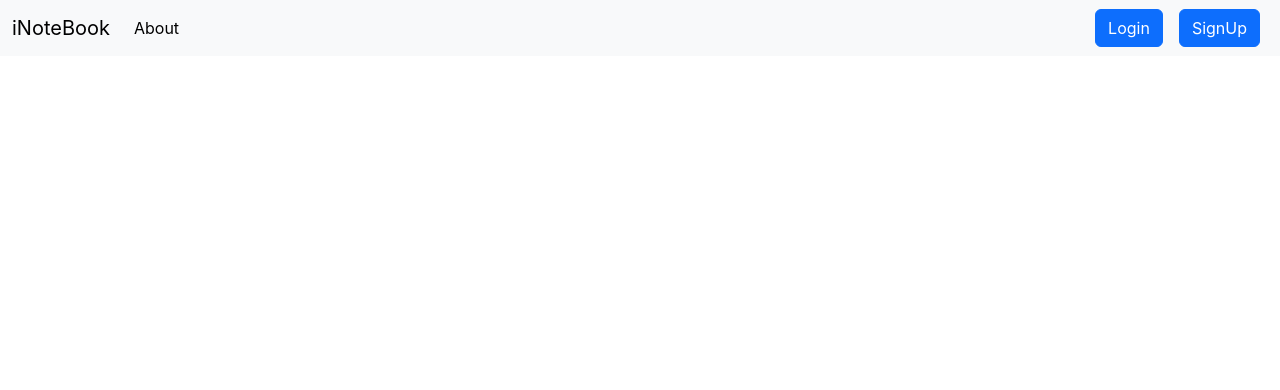
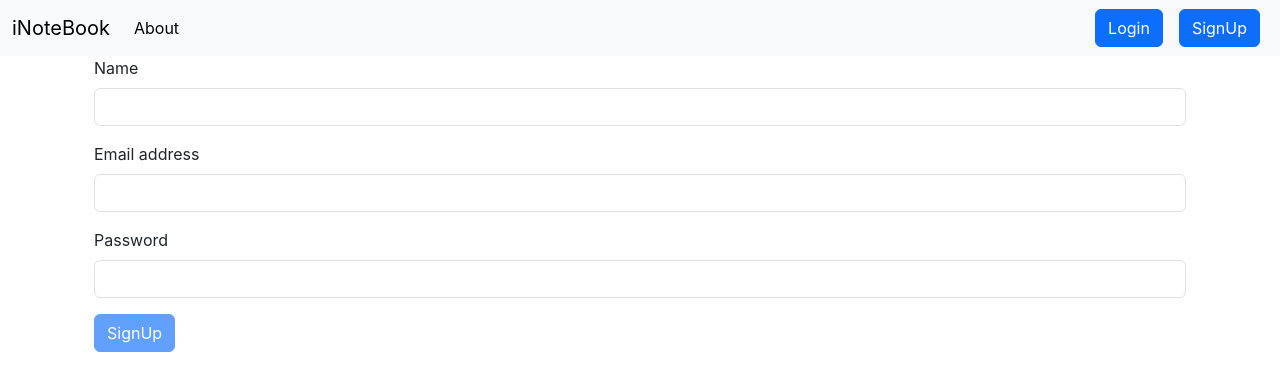
Before and after one commit to avmaurya07/iNoteBook, a React (Create React App) app: page /signup in a window 1280 px wide. Shown: the top 390 px of the page. Built offline with nearby package versions, Linux system fonts and the light colour scheme; no server answers.

Commit message:
login and signup working very good

```diff
--- a/src/App.js
+++ b/src/App.js
@@ -1,14 +1,23 @@
 import "./App.css";
+// import React, { useContext, useEffect} from "react";
 import { BrowserRouter as Router, Route, Routes } from "react-router-dom";
 import Navbar from "./components/navbar";
 import Home from "./components/home";
 import About from "./components/about";
 import NotFound from "./components/notfound.js";
 import NoteState from "./contex/notes/notestate.js";
-import Alert from "./components/alert.js";
+// import Alert from "./components/alert.js";
 import Login from "./components/Login.js";
+import Signup from "./components/Signup.js";
+// import NoteContext from "./contex/notes/notecontext";
 
 function App() {
+  // const context = useContext(NoteContext);
+  // const {getNotesApi,getUserApi } = context;
+  // useEffect(() => {
+  //     getNotesApi();
+  //     getUserApi();
+  // }, []);
   return (
     <>
       <NoteState>
@@ -20,6 +29,7 @@ function App() {
               <Route exact path="/" element={<Home />} />
               <Route exact path="/about" element={<About />} />
               <Route exact path="/login" element={<Login />} />
+              <Route exact path="/signup" element={<Signup/> } />
               <Route path="/notfound" element={<NotFound />} />
             </Routes>
           </Router>
--- a/src/components/Login.js
+++ b/src/components/Login.js
@@ -1,26 +1,19 @@
-import React, { useState, useEffect, useContext } from "react";
+import React, { useState, useContext, useRef } from "react";
 import { useNavigate } from "react-router-dom";
 import NoteContext from "../contex/notes/notecontext";
 
 const Login = () => {
+  const ref = useRef(null);
   const context = useContext(NoteContext);
-  const { User } = context;
+  const { getUserApi } = context;
   const [ldata, setLdata] = useState({ email: "", pass: "" });
   let navigate = useNavigate();
   const onChange = (e) => {
     setLdata({ ...ldata, [e.target.name]: e.target.value });
   };
-
-
-
-  useEffect(() => {
-    if (User.name) {
-      navigate("/");
-    }
-
-  });
-
-
+  const onSignUp = () => {
+    ref.current.click();
+  };
   const handleSubmit = async (e) => {
     e.preventDefault();
     const response = await fetch("http://localhost:5000/api/auth/login", {
@@ -31,21 +24,22 @@ const Login = () => {
       body: JSON.stringify({ email: ldata.email, password: ldata.pass }),
     });
     const json = await response.json();
+    getUserApi();
     setLdata({ email: "", pass: "" });
     if (json.success) {
       //save the token on local storage and redirect
       localStorage.setItem("token", json.authtoken);
-      console.log(json.authtoken);
       navigate("/");
     } else {
       alert(json.msg);
     }
   };
   return (
+    <>
       <div className="container">
         <form onSubmit={handleSubmit}>
           <div className="mb-3">
-          <label htmlFor="exampleInputEmail1" className="form-label">
+            <label html htmlFor="exampleInputEmail1" className="form-label">
               Email address
             </label>
             <input
@@ -58,7 +52,7 @@ const Login = () => {
             />
           </div>
           <div className="mb-3">
-          <label htmlFor="exampleInputPassword1" className="form-label">
+            <label html htmlFor="exampleInputPassword1" className="form-label">
               Password
             </label>
             <input
@@ -70,15 +64,66 @@ const Login = () => {
               value={ldata.pass}
             />
           </div>
-        <button type="submit" className="btn btn-primary">
+          <button
+            type="submit"
+            className="btn btn-primary"
+            disabled={ldata.email.length < 5 || ldata.pass.length < 5}
+          >
             Login
           </button>
-        <a className="btn btn-primary mx-3" href="/" role="button">
-          SignUp
-        </a>
         </form>
+        <div class="form-check">
+          {/* <input className="form-check-input" type="checkbox" value="" id="flexCheckDefault"/>
+  <label className="form-check-label" htmlFor="flexCheckDefault">
+    Default checkbox
+  </label> */}
         </div>
+      </div>
+
+      {/* <button
+        type="button"
+        className="btn btn-primary"
+        data-bs-toggle="modal"
+        data-bs-target="#exampleModal"
+      >SignUp</button>
+       */}
+      {/* <div
+        className="modal fade"
+        id="exampleModal"
+        tabIndex="-1"
+        aria-labelledby="exampleModalLabel"
+        aria-hidden="true"
+      >
+        <div className="modal-dialog">
+          <div className="modal-content">
+            <div className="modal-header">
+              <h1 className="modal-title fs-5" id="exampleModalLabel" ref={ref}>
+                Register Yourself
+              </h1>
+              <button
+                type="button"
+                className="btn-close"
+                data-bs-dismiss="modal"
+                aria-label="Close"
+              ></button>
+            </div>
+            <div className="modal-body">...</div>
+            <div className="modal-footer">
+              <button
+                type="button"
+                className="btn btn-secondary"
+                data-bs-dismiss="modal"
+              >
+                Close
+              </button>
+              <button type="button" className="btn btn-primary">
+                Save changes
+              </button>
+            </div>
+          </div>
+        </div> */}
+      {/* </div> */}
+    </>
   );
 };
-
 export default Login;
--- /dev/null
+++ b/src/components/Signup.js
@@ -0,0 +1,107 @@
+import React,{useState,useContext} from 'react';
+import { useNavigate } from "react-router-dom";
+import NoteContext from "../contex/notes/notecontext";
+
+const Signup = () => {
+    const context = useContext(NoteContext);
+    const { getUserApi } = context;
+    let navigate = useNavigate();
+    const [sdata, setSdata] = useState({ name:"",email: "", pass: "" });
+    const handleSubmit = async (e) => {
+    e.preventDefault();
+    const response = await fetch("http://localhost:5000/api/auth/createuser", {
+      method: "post",
+      headers: {
+        "Content-Type": "application/json",
+      },
+      body: JSON.stringify({ name: sdata.name,email: sdata.email, password: sdata.pass }),
+    });
+    const json = await response.json();
+    getUserApi();
+    setSdata({name:"", email: "", pass: "" });
+    if (json.success) {
+      //save the token on local storage and redirect
+      localStorage.setItem("token", json.authtoken);
+      navigate("/");
+    } else {
+      alert(json.msg);
+    }
+  };
+
+  const onChange = (e) => {
+    setSdata({ ...sdata, [e.target.name]: e.target.value });
+  };
+
+
+  return (
+    <>
+      <div className="container">
+        <form
+        onSubmit={handleSubmit}
+        >
+          <div className="mb-3">
+            <label html htmlFor="exampleInputEmail1" className="form-label">
+              Name
+            </label>
+            <input
+              type="text"
+              className="form-control"
+              id="name"
+              name="name"
+              onChange={onChange}
+              value={sdata.name}
+            />
+          </div>
+          <div className="mb-3">
+            <label html htmlFor="exampleInputEmail1" className="form-label">
+              Email address
+            </label>
+            <input
+              type="email"
+              className="form-control"
+              id="email"
+              name="email"
+              onChange={onChange}
+              value={sdata.email}
+            />
+          </div>
+          <div className="mb-3">
+            <label html htmlFor="exampleInputPassword1" className="form-label">
+              Password
+            </label>
+            <input
+              type="password"
+              className="form-control"
+              id="pass"
+              name="pass"
+              onChange={onChange}
+              value={sdata.pass}
+            />
+          </div>
+          {/* <div className="mb-3">
+            <label html htmlFor="exampleInputPassword1" className="form-label">
+             Confirm Password
+            </label>
+            <input
+              type="password"
+              className="form-control"
+              id="cpass"
+              name="cpass"
+              onChange={onChange}
+              value={sdata.pass}
+            />
+          </div> */}
+          <button
+            type="submit"
+            className="btn btn-primary"
+            disabled={sdata.email.length < 5 || sdata.pass.length < 5 || sdata.name.length<3}
+          >
+            SignUp
+          </button>
+        </form>
+      </div>
+    </>
+  )
+}
+
+export default Signup
--- a/src/components/home.js
+++ b/src/components/home.js
@@ -6,14 +6,11 @@ import { useNavigate } from "react-router-dom";
 const Home = () => {
   let navigate = useNavigate();
   const context = useContext(NoteContext);
-  const { User ,getUserApi} = context;
-  useEffect(() => {
-    // eslint-disable-next-line
-    async function imp(){await getUserApi();
-    if (!User.name) {
-      navigate("/login");}
-    }
-  });
+  const { User} = context;
+  // useEffect(() => {
+  //   if (!User.name) {
+  //     navigate("/login");}
+  // },[]);
   return (
     <>
       <NoteComp />
--- a/src/components/navbar.js
+++ b/src/components/navbar.js
@@ -1,25 +1,31 @@
-import React, {useContext, useEffect} from "react";
+import React, { useContext, useEffect } from "react";
 import NoteContext from "../contex/notes/notecontext";
+import { useNavigate } from "react-router-dom";
 
 const Navbar = () => {
   const context = useContext(NoteContext);
-  const {User,getUserApi} = context;
-
-
-  useEffect(() => {
-    getUserApi();
-  });
-
+  const { User, getUserApi } = context;
+  // let navigate = useNavigate();
+  // const autoLogin = async () => {
+  //   await getUserApi;
+  //   if (User.name) {
+  //     // navigate("/");
+  //   }
+  // };
 
   return (
     <nav className="navbar navbar-expand-lg bg-body-tertiary">
       <div className="container-fluid">
-        {User.name && (<a className="navbar-brand" href="/">
+        {User.name && (
+          <a className="navbar-brand" href="/">
             iNoteBook
-        </a>)}
-        {!User.name && (<a className="navbar-brand" href="/login">
+          </a>
+        )}
+        {!User.name && (
+          <a className="navbar-brand" href="/login">
             iNoteBook
-        </a>)}
+          </a>
+        )}
         <button
           className="navbar-toggler"
           type="button"
@@ -39,7 +45,6 @@ const Navbar = () => {
                   Home
                 </a>
               )}
-
             </li>
             <li className="nav-item">
               <a className="nav-link active" aria-current="page" href="/about">
@@ -47,11 +52,9 @@ const Navbar = () => {
               </a>
             </li>
           </ul>
+          {User.name && <h6 className="mx-2">Hello, {User.name} </h6>}
           {User.name && (
-          <h6 className="mx-2">Hello, {User.name} </h6>
-          )}
-          {User.name && (<form className="d-flex" role="search">
-
+            <form className="d-flex" role="search">
               <input
                 className="form-control me-2"
                 type="search"
@@ -61,12 +64,21 @@ const Navbar = () => {
               <button className="btn btn-outline-success" type="submit">
                 Search
               </button>
-          </form>)}
+            </form>
+          )}
 
-          {!User.name &&  (
-            <a className="btn btn-primary mx-2" href="/login" role="button">Login</a>)}
-            {!User.name &&  (
-          <a className="btn btn-primary mx-2" href="/" role="button">SignUp</a>)}
+          {!User.name && (
+            <button
+              className="btn btn-primary mx-2"
+              onClick={getUserApi}
+              type="submit"
+            >
+              Login
+            </button>
+          )}
+          {!User.name && (
+            <a className="btn btn-primary mx-2" href="/signup" role="button">SignUp</a>
+          )}
         </div>
       </div>
     </nav>
--- a/src/contex/notes/notestate.js
+++ b/src/contex/notes/notestate.js
@@ -2,10 +2,11 @@ import { useState } from "react";
 import NoteContext from "./notecontext";
 // const config = require("../../config");
 const host = "http://localhost:5000";
+// const auth =""
 const auth = "eyJhbGciOiJIUzI1NiIsInR5cCI6IkpXVCJ9.eyJ1c2VyIjp7ImlkIjoiNjZhMTBhZDhjNGEwN2I3ODJiOTU5M2UxIn0sImlhdCI6MTcyMTg5NzYxN30.PJo__-4RH2Hq-a786doqfydOsT12KL41sNAQJ6VC4_s";
 const NoteState = (props) => {
   const [Notes, setNotes] = useState([]);
-  const [User, setUser] = useState([]);
+  const [User, setUser] = useState([{name:"",email:""}]);
 
   //api call to add note
   const addNotesApi = async (title, description, tag) => {
```
Also changed, not shown: src/components/notelist.js (+10 -10 lines), src/components/notescomp.js (+4 -9 lines), 2 other files (tests, documents, lock files or other folders). Lines whose indentation alone changed are shown as unchanged.
